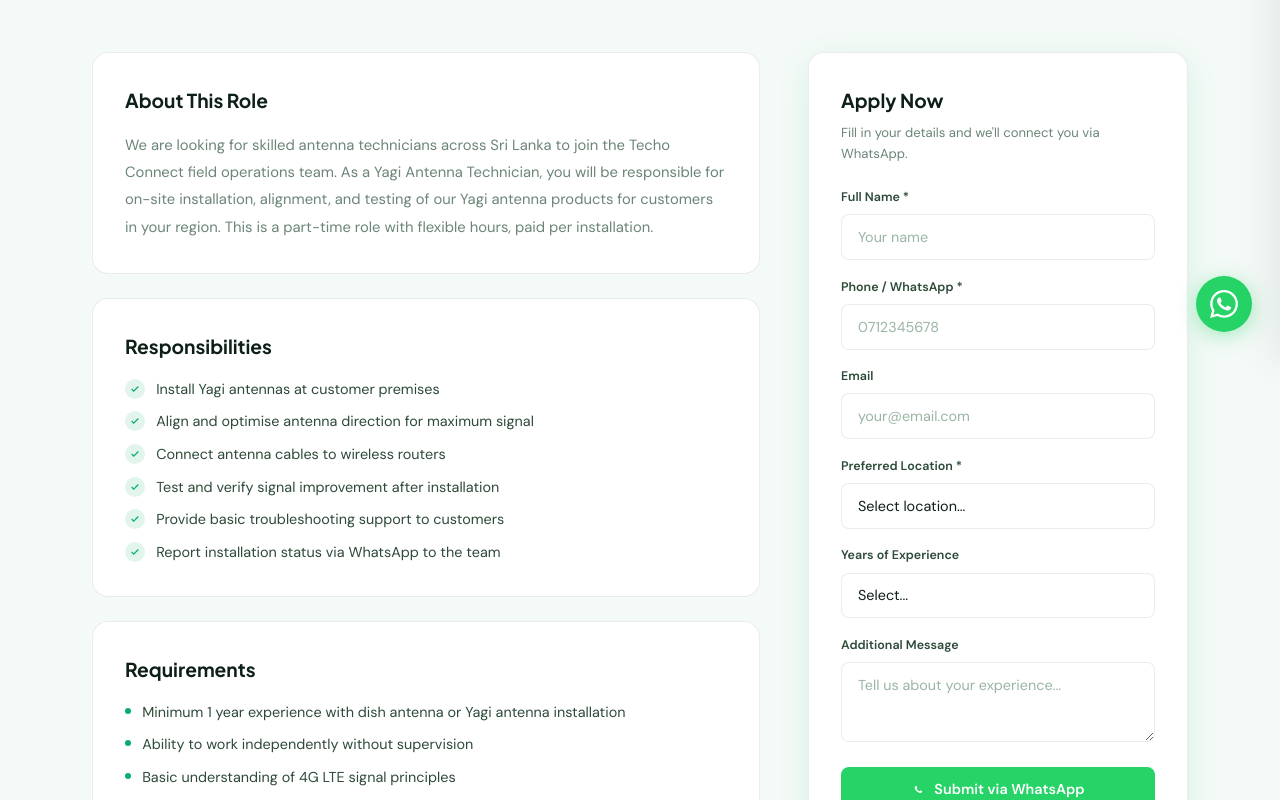
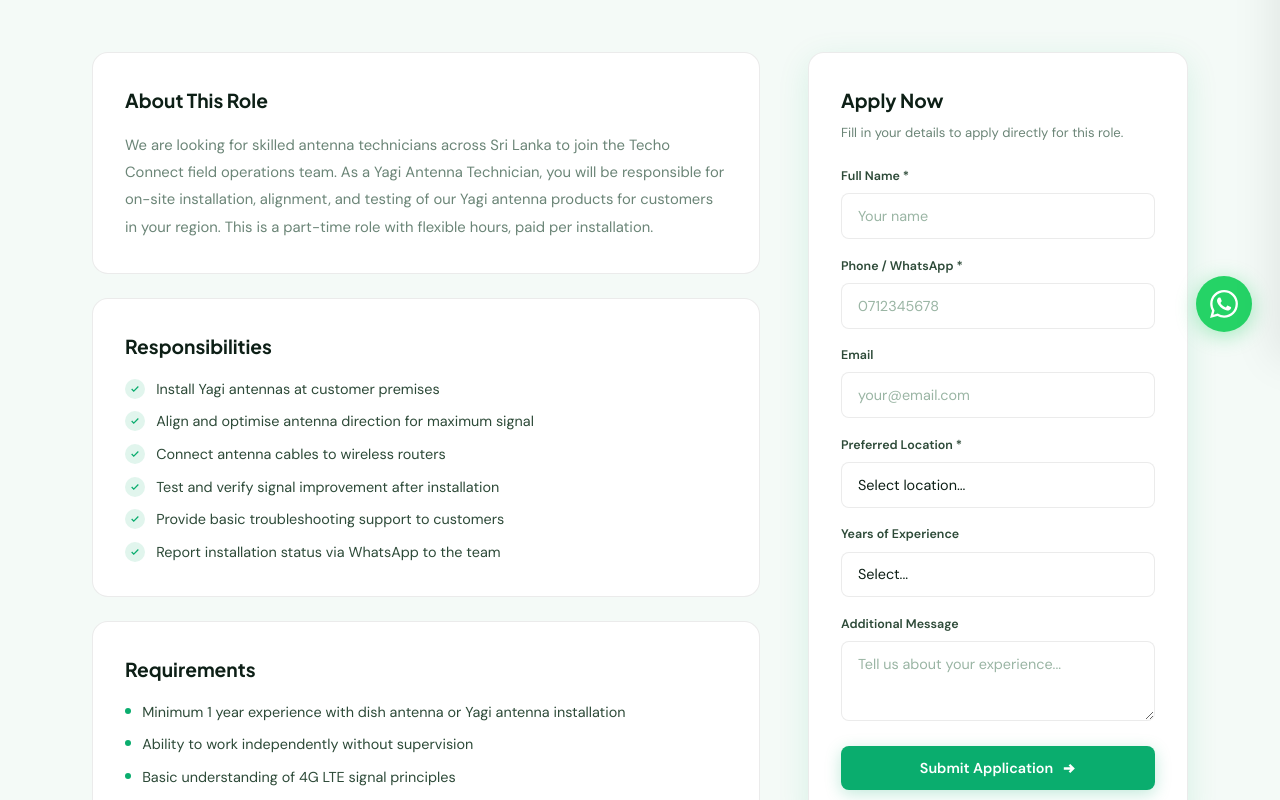
Before and after one commit to thivaharan-selvanayagam/techo-connect, a Next.js app: page /careers/yagi-antenna-technician in a window 1280 px wide. Shown: the part 440-1240 px from the top of the page. Built offline with nearby package versions, Linux system fonts and the light colour scheme.

Commit message:
carear page updated

```diff
--- a/app/careers/[slug]/page.js
+++ b/app/careers/[slug]/page.js
@@ -8,6 +8,7 @@ import WAFloat from '../../../components/ui/WAFloat'
 import { useReveal } from '../../../components/ui/useReveal'
 import { jobOpenings } from '../../../lib/data'
 import { WA_LINK } from '../../../lib/utils'
+import toast from 'react-hot-toast'
 
 export default function JobDetail({ params }) {
   const { slug } = params
@@ -16,14 +17,52 @@ export default function JobDetail({ params }) {
 
   useReveal()
   const [form, setForm] = useState({ name: '', phone: '', email: '', location: '', experience: '', message: '' })
+  const [loading, setLoading] = useState(false)
   const [submitted, setSubmitted] = useState(false)
 
-  const handleApply = (e) => {
+  const handleApply = async (e) => {
     e.preventDefault()
     if (!form.name || !form.phone || !form.location) return
-    const msg = `Hi Techo Connect! I want to apply for the ${job.title} position.\n\nName: ${form.name}\nPhone: ${form.phone}\nEmail: ${form.email}\nPreferred Location: ${form.location}\nExperience: ${form.experience}\n\n${form.message}`
-    window.open(`${WA_LINK}${encodeURIComponent(msg)}`, '_blank')
-    setSubmitted(true)
+
+    setLoading(true)
+    const toastId = toast.loading('Sending your application...')
+
+    const applicationMessage = `Position: ${job.title}
+Preferred Location: ${form.location}
+Years of Experience: ${form.experience || 'Not specified'}
+
+Additional Notes:
+${form.message || 'No additional message provided.'}`
+
+    try {
+      const res = await fetch('/api/contact', {
+        method: 'POST',
+        headers: { 'Content-Type': 'application/json' },
+        body: JSON.stringify({
+          name: form.name,
+          phone: form.phone,
+          email: form.email,
+          type: `Job Application: ${job.title}`,
+          message: applicationMessage,
+        })
+      })
+
+      const data = await res.json()
+      if (!res.ok) throw new Error(data.error || 'Failed to submit application')
+
+      toast.success('Application submitted successfully!', { id: toastId })
+      setSubmitted(true)
+    } catch (err) {
+      console.error(err)
+      toast.error('Email gateway busy. Redirecting to WhatsApp fallback...', { id: toastId })
+
+      // Fallback: Open WhatsApp directly if API email fails
+      const msg = `Hi Techo Connect! I want to apply for the ${job.title} position.\n\nName: ${form.name}\nPhone: ${form.phone}\nEmail: ${form.email}\nPreferred Location: ${form.location}\nExperience: ${form.experience}\n\n${form.message}`
+      window.open(`${WA_LINK}${encodeURIComponent(msg)}`, '_blank')
+      setSubmitted(true)
+    } finally {
+      setLoading(false)
+    }
   }
 
   // Shared Form Render Function to prevent code duplication between Desktop/Mobile views
@@ -33,9 +72,9 @@ export default function JobDetail({ params }) {
         <div style={{ textAlign: 'center', padding: '2rem 0' }}>
           <div style={{ fontSize: '3rem', marginBottom: '0.75rem' }}>✅</div>
           <div style={{ fontFamily: 'var(--font-head)', fontWeight: 700, fontSize: '1.1rem', color: 'var(--ink)', marginBottom: '0.5rem' }}>Application Sent!</div>
-          <p style={{ fontSize: '0.85rem', color: 'var(--muted)' }}>Your details were sent to our WhatsApp. We'll get back to you shortly.</p>
+          <p style={{ fontSize: '0.85rem', color: 'var(--muted)', lineHeight: 1.6 }}>Your details have been submitted successfully. Our team will review your application and reach out shortly.</p>
         </div>
-        <Link href="/careers" className="btn btn-outline" style={{ width: '100%' }}>← Back to Careers</Link>
+        <Link href="/careers" className="btn btn-outline" style={{ width: '100%', justifyContent: 'center' }}>← Back to Careers</Link>
       </div>
     ) : (
       <form onSubmit={handleApply}>
@@ -71,9 +110,9 @@ export default function JobDetail({ params }) {
           <label>Additional Message</label>
           <textarea className="form-control" placeholder="Tell us about your experience..." value={form.message} onChange={e => setForm(p => ({ ...p, message: e.target.value }))} style={{ minHeight: 80 }} />
         </div>
-        <button type="submit" className="btn btn-wa" style={{ width: '100%' }}>
-          <svg width="16" height="16" viewBox="0 0 24 24" fill="white"><path d="M17.472 14.382c-.297-.149-1.758-.867-2.03-.967-.273-.099-.471-.148-.67.15-.197.297-.767.966-.94 1.164-.173.199-.347.223-.644.075-.297-.15-1.255-.463-2.39-1.475-.883-.788-1.48-1.761-1.653-2.059-.173-.297-.018-.458.13-.606.134-.133.298-.347.446-.52.149-.174.198-.298.298-.497.099-.198.05-.371-.025-.52-.075-.149-.669-1.612-.916-2.207-.242-.579-.487-.5-.669-.51-.173-.008-.371-.01-.57-.01-.198 0-.52.074-.792.372-.272.297-1.04 1.016-1.04 2.479 0 1.462 1.065 2.875 1.213 3.074.149.198 2.096 3.2 5.077 4.487.709.306 1.262.489 1.694.625.712.227 1.36.195 1.871.118.571-.085 1.758-.719 2.006-1.413.248-.694.248-1.289.173-1.413z"/></svg>
-          Submit via WhatsApp
+        <button type="submit" disabled={loading} className="btn btn-primary" style={{ width: '100%', justifyContent: 'center' }}>
+          {loading ? 'Sending Application...' : 'Submit Application'}
+          <svg viewBox="0 0 16 16" fill="none" stroke="currentColor" strokeWidth="2.5"><path d="M3 8h10M9 4l4 4-4 4"/></svg>
         </button>
       </form>
     )
@@ -106,7 +145,7 @@ export default function JobDetail({ params }) {
       <section style={{ padding: '4rem 0', background: 'var(--bg)' }}>
         <div className="container">
 
-          {/* DESKTOP VIEW (100% Original styling grid parameters preserved) */}
+          {/* DESKTOP VIEW */}
           <div className="desktop-only" style={{ display: 'grid', gridTemplateColumns: '1fr 380px', gap: '3rem', alignItems: 'start' }}>
             {/* Left Column */}
             <div>
@@ -170,13 +209,13 @@ export default function JobDetail({ params }) {
             <div style={{ position: 'sticky', top: '6rem' }}>
               <div style={{ background: 'white', borderRadius: 16, border: '1px solid var(--border-light)', padding: '2rem', boxShadow: 'var(--shadow-md)' }}>
                 <h3 style={{ fontFamily: 'var(--font-head)', fontWeight: 700, fontSize: '1.2rem', color: 'var(--ink)', marginBottom: '0.4rem' }}>Apply Now</h3>
-                <p style={{ fontSize: '0.82rem', color: 'var(--muted)', marginBottom: '1.5rem' }}>Fill in your details and we'll connect you via WhatsApp.</p>
+                <p style={{ fontSize: '0.82rem', color: 'var(--muted)', marginBottom: '1.5rem' }}>Fill in your details to apply directly for this role.</p>
                 {renderFormContent()}
               </div>
             </div>
           </div>
 
-          {/* MOBILE VIEW (Fluid vertical stack alternative layout configuration) */}
+          {/* MOBILE VIEW */}
           <div className="mobile-only" style={{ display: 'flex', flexDirection: 'column', gap: '1.5rem' }}>
             {/* About Block */}
             <div style={{ background: 'white', borderRadius: 12, border: '1px solid var(--border-light)', padding: '1.5rem' }}>
@@ -184,10 +223,10 @@ export default function JobDetail({ params }) {
               <p style={{ fontSize: '0.875rem', color: 'var(--muted)', lineHeight: 1.65 }}>{job.description}</p>
             </div>
 
-            {/* Application Sidebar Form Stacked Inline on Mobile layout viewports */}
+            {/* Application Form */}
             <div style={{ background: 'white', borderRadius: 12, border: '1px solid var(--border-light)', padding: '1.5rem', boxShadow: 'var(--shadow-md)' }}>
               <h3 style={{ fontFamily: 'var(--font-head)', fontWeight: 700, fontSize: '1.15rem', color: 'var(--ink)', marginBottom: '0.35rem' }}>Apply Now</h3>
-              <p style={{ fontSize: '0.82rem', color: 'var(--muted)', marginBottom: '1.25rem' }}>Fill in your details and we'll connect you via WhatsApp.</p>
+              <p style={{ fontSize: '0.82rem', color: 'var(--muted)', marginBottom: '1.25rem' }}>Fill in your details to apply directly for this role.</p>
               {renderFormContent()}
             </div>
 
```
